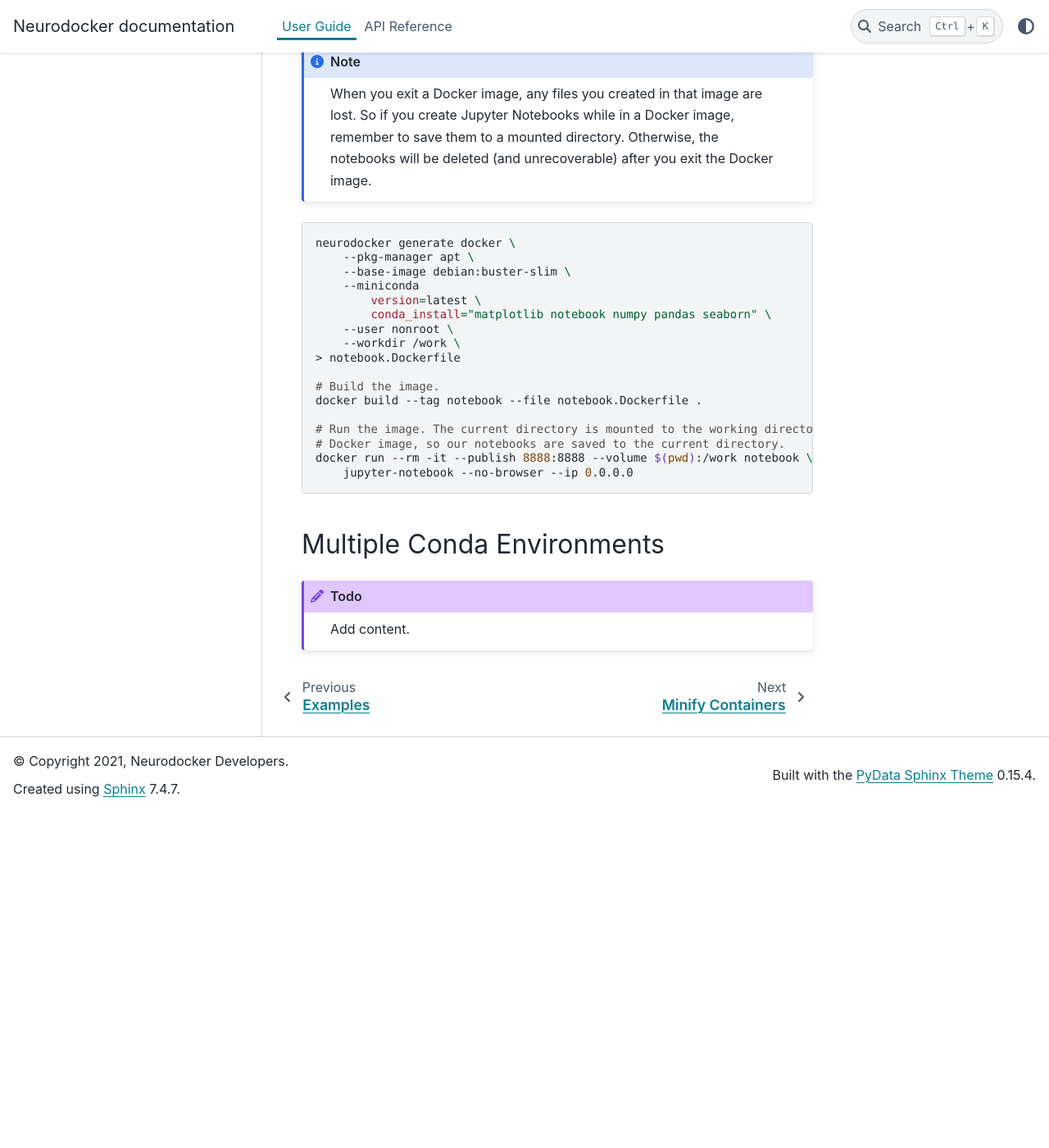
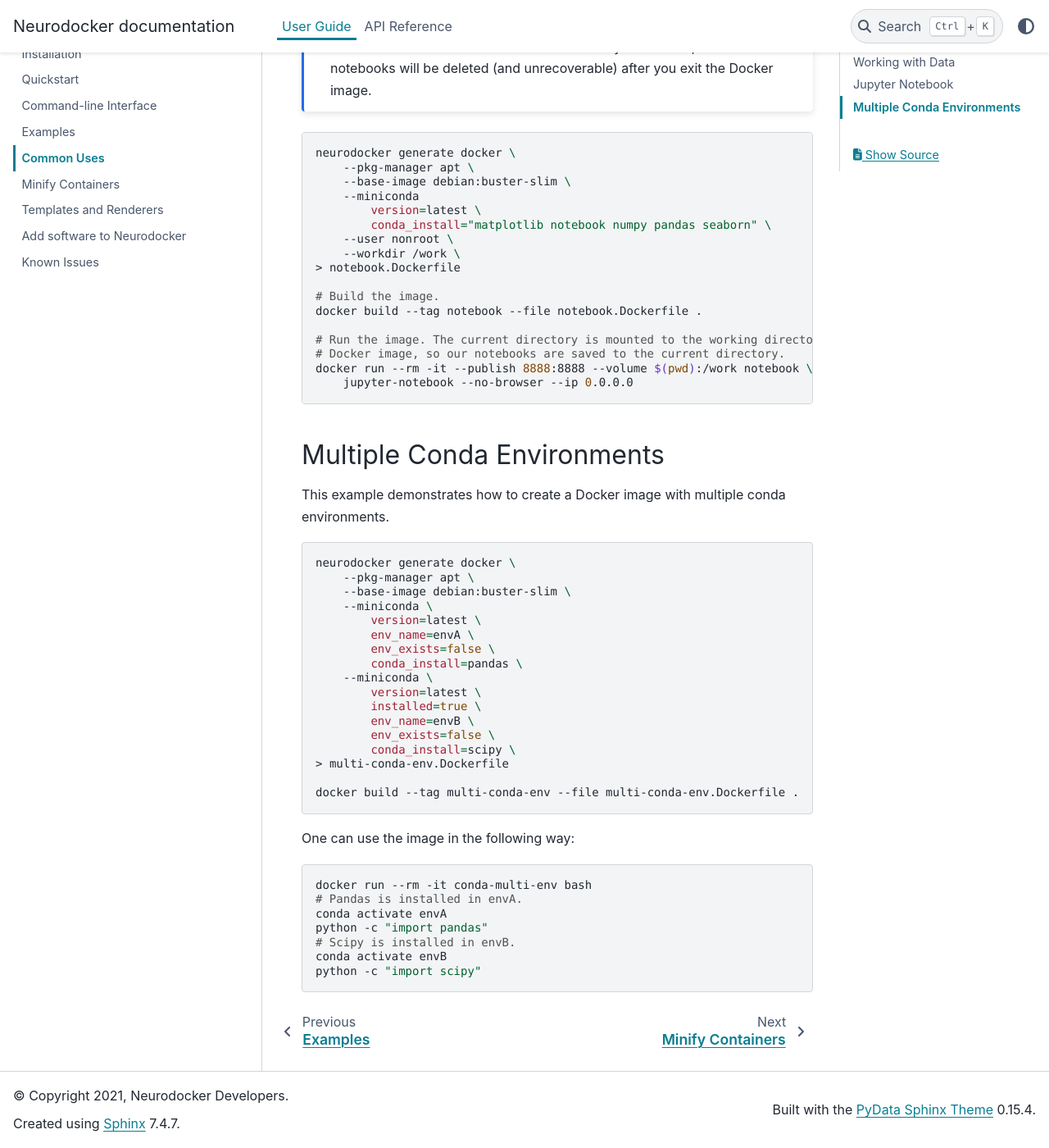
Before and after one commit to ReproNim/neurodocker, a Sphinx documentation site: the page built from docs/user_guide/common_uses.rst, in a window 1280 px wide and 1400 px high, scrolled down 777 px. Shown: the whole window at 82% size. Built offline with Sphinx 7.4.7 and the PyData theme 0.15.4, drawn with Linux system fonts in a browser that asks for light colours; pages that are not in the unit, such as notebooks, are missing from menus; before the commit the page ends 1768 px from its top, so only the background shows below that; some of the changed text lies outside the part shown.

Commit message:
add example with multiple conda envs

```diff
--- a/docs/user_guide/common_uses.rst
+++ b/docs/user_guide/common_uses.rst
@@ -56,6 +51,36 @@
 Multiple Conda Environments
 ---------------------------
 
-.. todo::
+This example demonstrates how to create a Docker image with multiple conda environments.
 
-    Add content.
+.. code-block:: bash
+
+    neurodocker generate docker \
+        --pkg-manager apt \
+        --base-image debian:buster-slim \
+        --miniconda \
+            version=latest \
+            env_name=envA \
+            env_exists=false \
+            conda_install=pandas \
+        --miniconda \
+            version=latest \
+            installed=true \
+            env_name=envB \
+            env_exists=false \
+            conda_install=scipy \
+    > multi-conda-env.Dockerfile
+
+    docker build --tag multi-conda-env --file multi-conda-env.Dockerfile .
+
+One can use the image in the following way:
+
+.. code-block:: bash
+
+    docker run --rm -it conda-multi-env bash
+    # Pandas is installed in envA.
+    conda activate envA
+    python -c "import pandas"
+    # Scipy is installed in envB.
+    conda activate envB
+    python -c "import scipy"
```
Also changed, not shown: other parts of docs/user_guide/common_uses.rst (+0 -5 lines).
